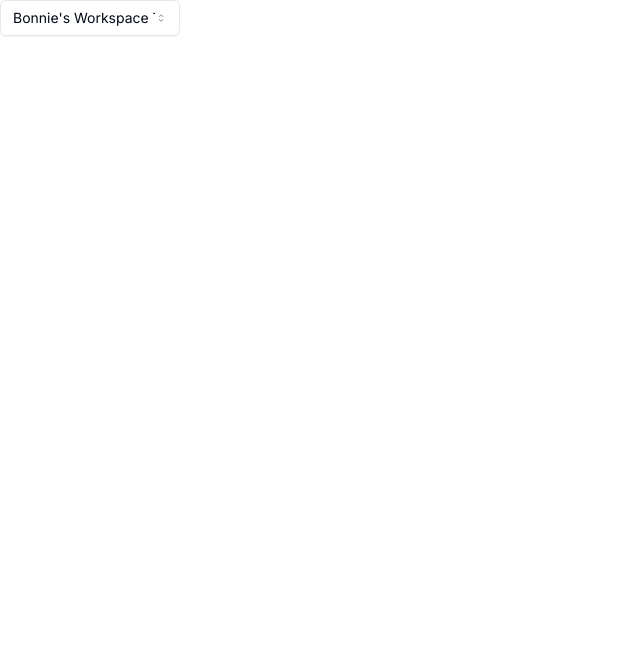
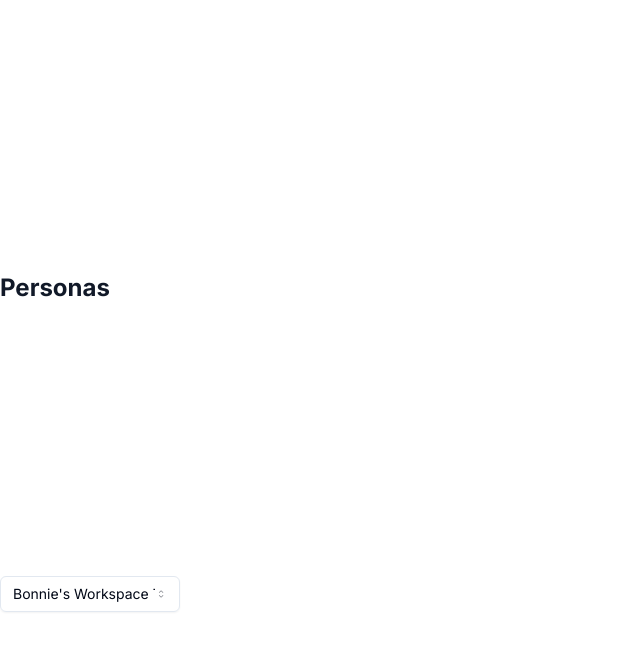
Before and after one commit to ajaywaghray/my-app, a Next.js app: page / in a window 1280 px wide. Shown: the top 650 px of the page, without its empty margins (0-640 px from the left). Built offline with nearby package versions, Linux system fonts and the light colour scheme.

Commit message:
Personas title, hopefully this works?

```diff
--- a/src/app/page.tsx
+++ b/src/app/page.tsx
@@ -9,6 +9,9 @@ import {
 export default function Home() {
   return (
     <main>
+      <div style={{color: '#111928', fontSize: 24, fontFamily: 'Inter', fontWeight: '700', lineHeight: 24, wordWrap: 'break-word'}}>
+        Personas
+      </div>
       <Select>
         <SelectTrigger className="w-[180px]">
           <SelectValue placeholder="Bonnie's Workspace Theme" />
```
